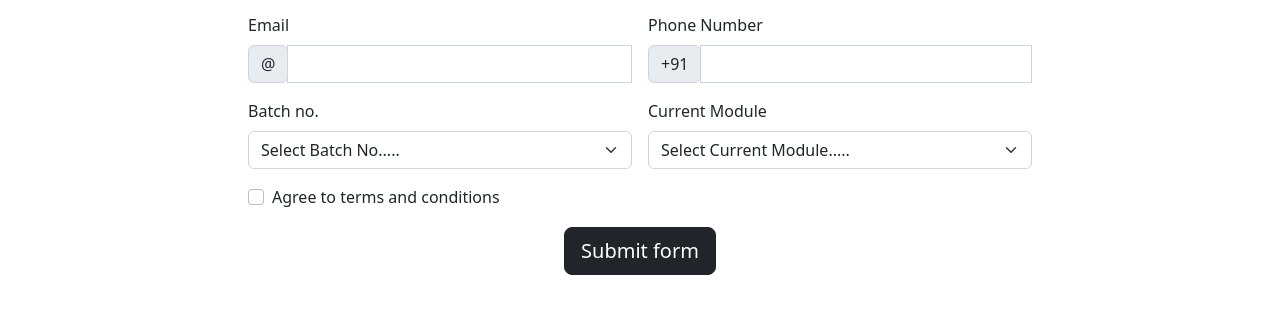
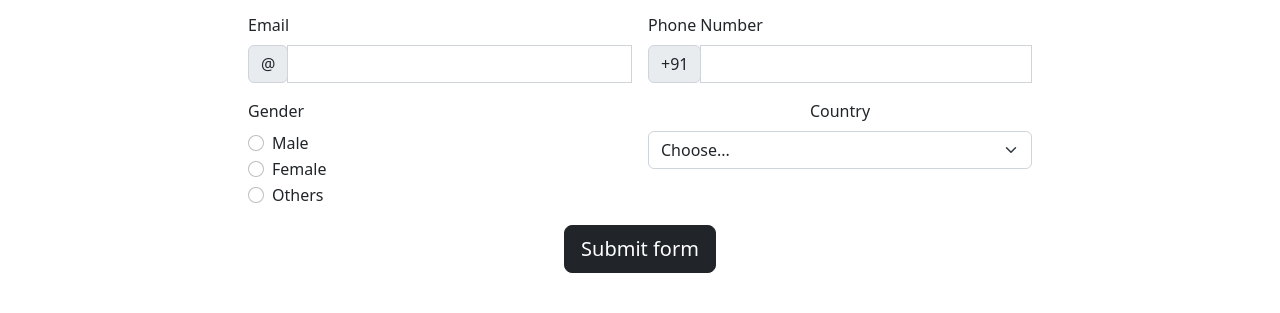
Before and after one commit to vishalsahab/registration-form, a plain HTML site: page index.html in a window 1280 px wide. Shown: the part 181-494 px from the top of the page. Drawn offline with nearby package versions, Linux system fonts and the light colour scheme.

Commit message:
Update index.html

```diff
--- a/index.html
+++ b/index.html
@@ -67,45 +67,51 @@
                         </div>
                     </div>
                 </div>
-                <div class="col-md-6">
-                    <label for="batch" class="form-label">Batch no.</label>
-                    <select class="form-select" id="batch">
-                        <option value="None" selected>Select Batch No.....</option>
-                        <option value="1">1</option>
-                        <option value="2">2</option>
-                        <option value="3">3</option>
-                    </select>
-                    <div class="valid-feedback" id="batch-valid">
+                <div class="col-6">
+                    <label for="gender" class="form-label">Gender</label>
+                    <div class="form-check">
+                        <input class="form-check-input" type="radio" name="flexRadioDefault" id="flexRadioDefault1">
+                        <label class="form-check-label" for="flexRadioDefault1">
+                            Male
+                        </label>
+                    </div>
+                    <div class="form-check">
+                    <input class="form-check-input" type="radio" name="flexRadioDefault" id="flexRadioDefault2">
+                    <label class="form-check-label" for="flexRadioDefault2">
+                      Female
+                    </label>
+                    </div>
+                    <div class="form-check">
+                        <input class="form-check-input" type="radio" name="flexRadioDefault" id="flexRadioDefault1">
+                        <label class="form-check-label" for="flexRadioDefault1">
+                            Others
+                        </label>
+                    </div>
+                    <div class="valid-feedback" id="gender-valid">
                         Looks good!
                     </div>
-                    <div class="invalid-feedback" id="batch-invalid">
-                        Please select the Batch No.
+                    <div class="invalid-feedback" id="gender-invalid">
+                        Please select a Valid Gender.
                     </div>
                 </div>
-                <div class="col-md-6">
-                    <label for="module" class="form-label">Current Module</label>
-                    <select class="form-select" id="module">
-                        <option value="None" selected>Select Current Module.....</option>
-                        <option value="5">5</option>
-                        <option value="6">6</option>
-                        <option value="7">7</option>
+
+                <div class="col-6 country">
+                    <label for="country" class="form-label">Country</label>
+                    <select class="form-select" id="country">
+                        <option value="None" selected>Choose...</option>
+                        <option value="India">India</option>
+                        <option value="Afghanistan">Afghanistan</option>
+                        <option value="Albania">Albania</option>
+                        <option value="Algeria">Algeria</option>
+                        <option value="Andorra">Andorra</option>
+                        <option value="Australia">Australia</option>
+                        <option value="Colombia">Colombia</option>
                     </select>
-                    <div class="valid-feedback" id="module-valid">
+                    <div class="valid-feedback" id="country-valid">
                         Looks good!
                     </div>
-                    <div class="invalid-feedback" id="module-invalid">
-                        Please select a Module No.
-                    </div>
-                </div>
-                <div class="col-12">
-                    <div class="form-check">
-                        <input class="form-check-input" type="checkbox" value="" id="tnC">
-                        <label class="form-check-label" for="tnC">
-                            Agree to terms and conditions
-                        </label>
-                        <div class="invalid-feedback" id="tnC-invalid">
-                            You must agree before submitting.
-                        </div>
+                    <div class="invalid-feedback" id="country-invalid">
+                        Please select a Valid Country.
                     </div>
                 </div>
                 <div class="col-12 submit-btn">
```
